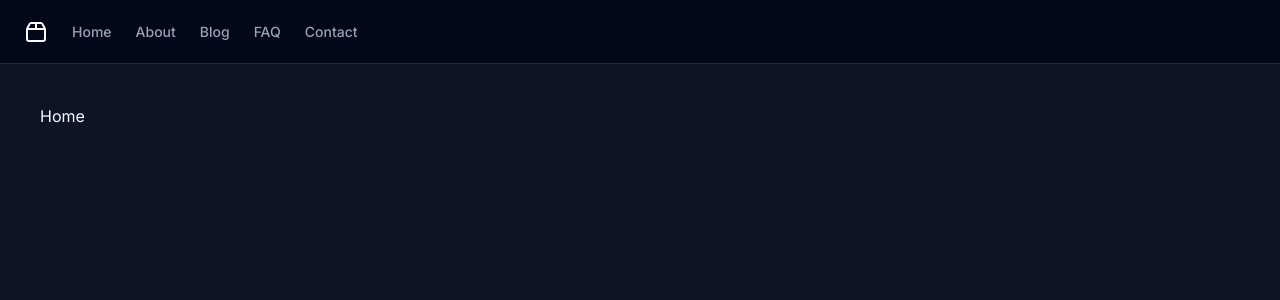
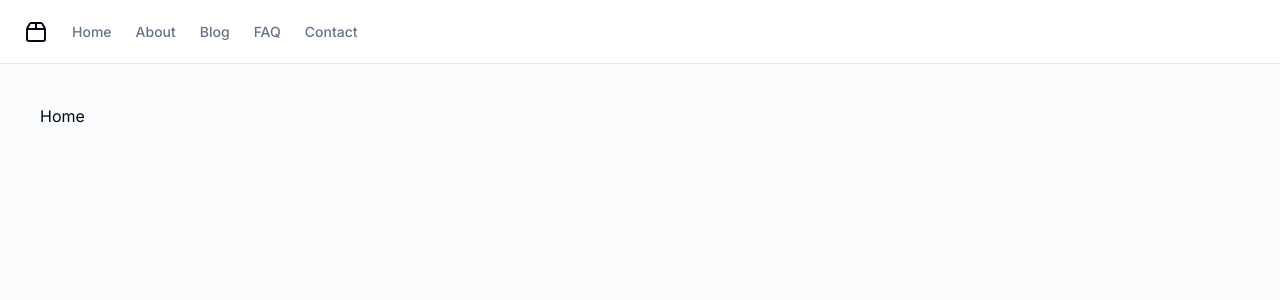
Before and after one commit to thehouseplant/transparent-ca, a Next.js app: page / in a window 1280 px wide. Shown: the top 300 px of the page. Built offline with nearby package versions, Linux system fonts and the light colour scheme.

Commit message:
Readjust defaultTheme to system settings

```diff
--- a/src/app/layout.tsx
+++ b/src/app/layout.tsx
@@ -24,7 +24,7 @@ export default function RootLayout({
       <body className={inter.className}>
         <ThemeProvider
           attribute="class"
-          defaultTheme="dark"
+          defaultTheme="system"
           enableSystem
           disableTransitionOnChange
         >
```
